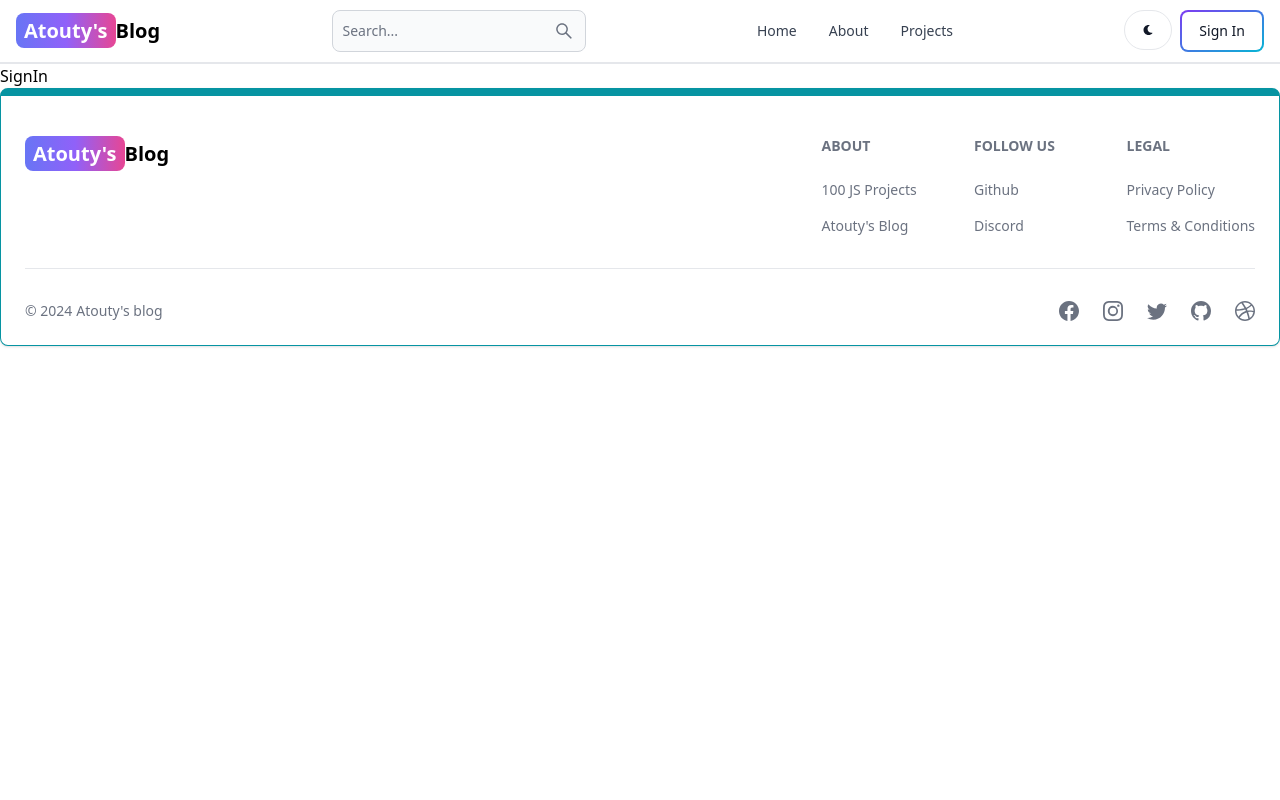
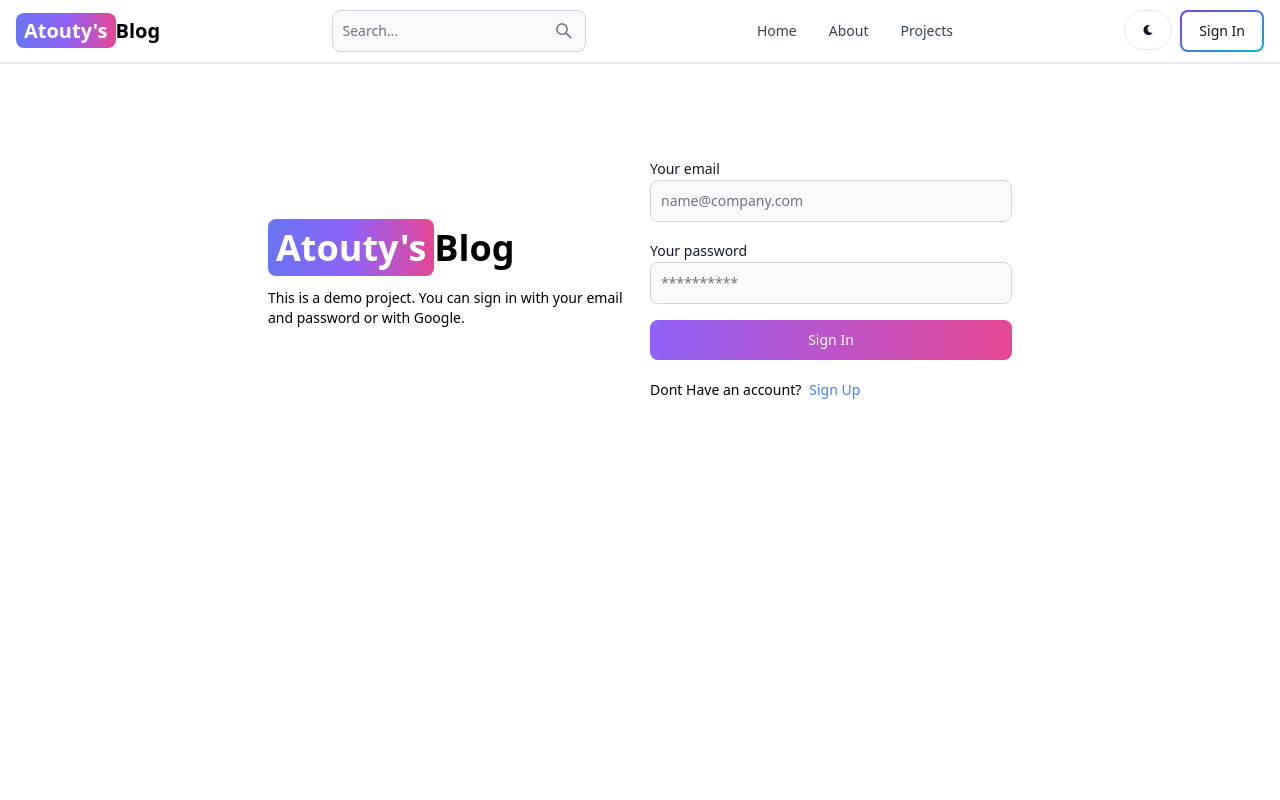
Before and after one commit to emnamhi123/projet-Blog, a React (Vite) app in the folder client/: page /sign-in in a window 1280 px wide. Shown: the top 800 px of the page. Built offline with nearby package versions, Linux system fonts and the light colour scheme.

Commit message:
complete signin page functionality

```diff
--- a/client/src/pages/SignIn.jsx
+++ b/client/src/pages/SignIn.jsx
@@ -1,7 +1,107 @@
-// import React from 'react'
+import { Alert, Button, Label, Spinner, TextInput } from 'flowbite-react';
+import { useState } from 'react';
+import { Link, useNavigate } from 'react-router-dom';
 
 export default function SignIn() {
+  const [formData, setFormData] = useState({});
+  const [errorMessage, setErrorMessage] = useState(null);
+  const [loading, setLoading] = useState(false);
+  const navigate = useNavigate();
+  const handleChange = (e) => {
+    setFormData({ ...formData, [e.target.id]: e.target.value.trim() });
+  };
+  const handleSubmit = async (e) => {
+    e.preventDefault();
+    if (!formData.email || !formData.password) {
+      return setErrorMessage('Please fill out all fields.');
+    }
+    try {
+      setLoading(true);
+      setErrorMessage(null);
+      const res = await fetch('/api/auth/signin', {
+        method: 'POST',
+        headers: { 'Content-Type': 'application/json' },
+        body: JSON.stringify(formData),
+      });
+      const data = await res.json();
+      if (data.success === false) {
+        return setErrorMessage(data.message);
+      }
+      setLoading(false);
+      if (res.ok) {
+        navigate('/');
+      }
+    } catch (error) {
+      setErrorMessage(error.message);
+      setLoading(false);
+    }
+  };
   return (
-    <div>SignIn</div>
-  )
+    <div className='min-h-screen mt-20'>
+    <div className='flex p-3 max-w-3xl mx-auto flex-col md:flex-row md:items-center gap-5'>
+      {/* left */}
+      <div className='flex-1'>
+        <Link to='/' className='font-bold dark:text-white text-4xl'>
+          <span className='px-2 py-1 bg-gradient-to-r from-indigo-500 via-purple-500 to-pink-500 rounded-lg text-white'>
+            Atouty's
+          </span>
+          Blog
+        </Link>
+        <p className='text-sm mt-5'>
+          This is a demo project. You can sign in with your email and password
+          or with Google.
+        </p>
+      </div>
+      {/* right */}
+
+      <div className='flex-1'>
+        <form className='flex flex-col gap-4' onSubmit={handleSubmit}>
+          <div>
+            <Label value='Your email' />
+            <TextInput
+              type='email'
+              placeholder='name@company.com'
+              id='email'
+              onChange={handleChange}
+            />
+          </div>
+          <div>
+            <Label value='Your password' />
+            <TextInput
+              type='password'
+              placeholder='**********'
+              id='password'
+              onChange={handleChange}
+            />
+          </div>
+          <Button
+            gradientDuoTone='purpleToPink'
+            type='submit'
+            disabled={loading}
+          >
+            {loading ? (
+              <>
+                <Spinner size='sm' />
+                <span className='pl-3'>Loading...</span>
+              </>
+            ) : (
+              'Sign In'
+            )}
+          </Button>
+        </form>
+        <div className='flex gap-2 text-sm mt-5'>
+          <span>Dont Have an account?</span>
+          <Link to='/sign-up' className='text-blue-500'>
+            Sign Up
+          </Link>
+        </div>
+        {errorMessage && (
+          <Alert className='mt-5' color='failure'>
+            {errorMessage}
+          </Alert>
+        )}
+      </div>
+    </div>
+  </div>
+);
 }
```
Also changed, not shown: 1 other file (tests, documents, lock files or other folders).
